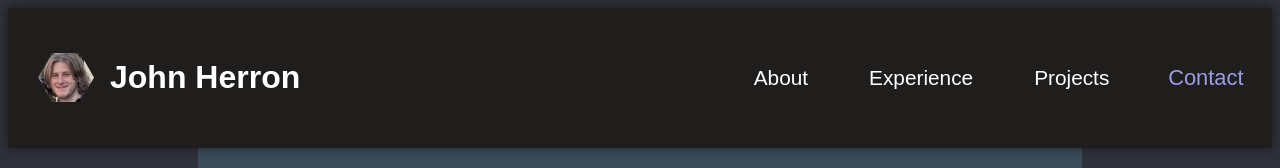
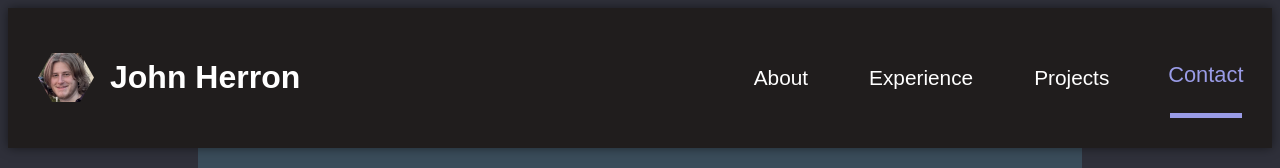
Before and after one commit to JohnHerron/portfolio-website, a React (Vite) app: page / in a window 1280 px wide. In both pictures the pointer is over the button "Contact". Shown: the top 168 px of the page. Built offline with nearby package versions, Linux system fonts and the light colour scheme.

Commit message:
ADD: highlight line under nav buttons

```diff
--- a/src/components/nav.module.css
+++ b/src/components/nav.module.css
@@ -39,6 +39,9 @@
     margin: 0;
     padding: 0;
     font-size: 1.3rem;
+    &:hover {
+        border-bottom: 5px solid #9a9ce7;
+    }
 }
 
 .btnContainer {
```
